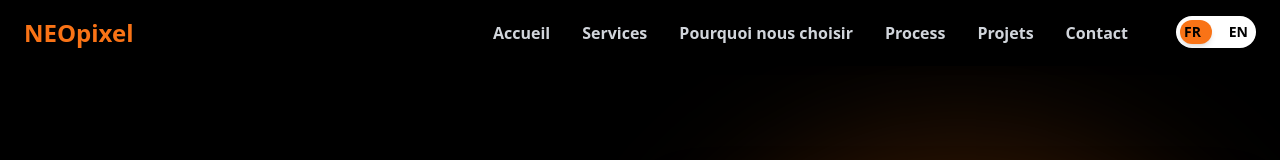
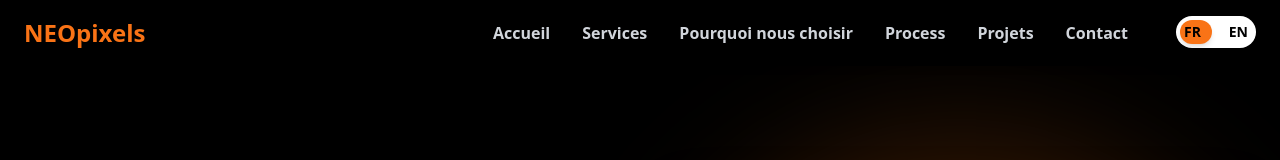
Before and after one commit to IVAN3K2/neopixel-v1, a React (Vite) app: page / in a window 1280 px wide. Shown: the top 160 px of the page. Built offline with nearby package versions, Linux system fonts and the light colour scheme.

Commit message:
ajout de s dans Neopixel

```diff
--- a/src/sections/Navbar.jsx
+++ b/src/sections/Navbar.jsx
@@ -31,7 +31,7 @@ export default function Navbar() {
       <div className="max-w-7xl mx-auto flex justify-between items-center px-6 py-4">
         {/* Logo */}
         <a href="#hero" className="text-2xl font-bold text-orange-500 hover:text-orange-400 transition">
-          NEOpixel
+          NEOpixels
         </a>
 
         {/* Desktop menu */}
```
